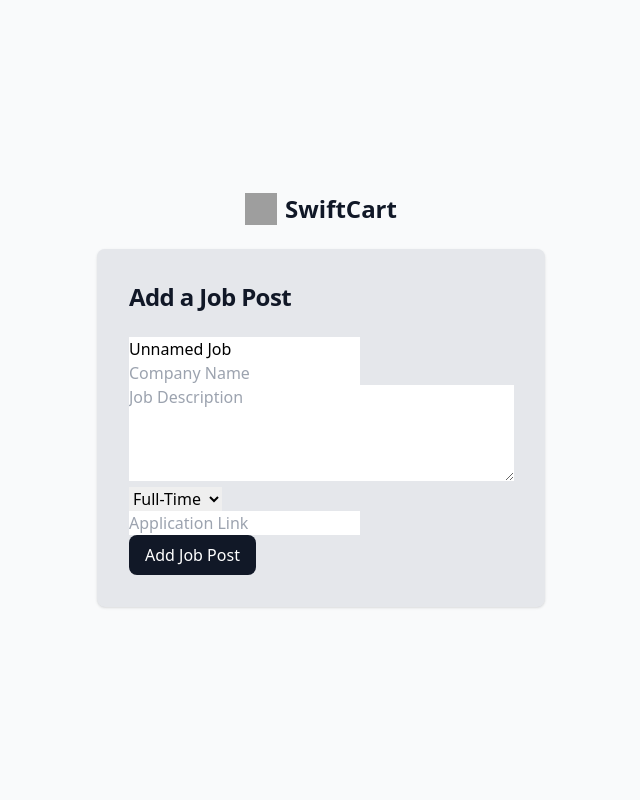
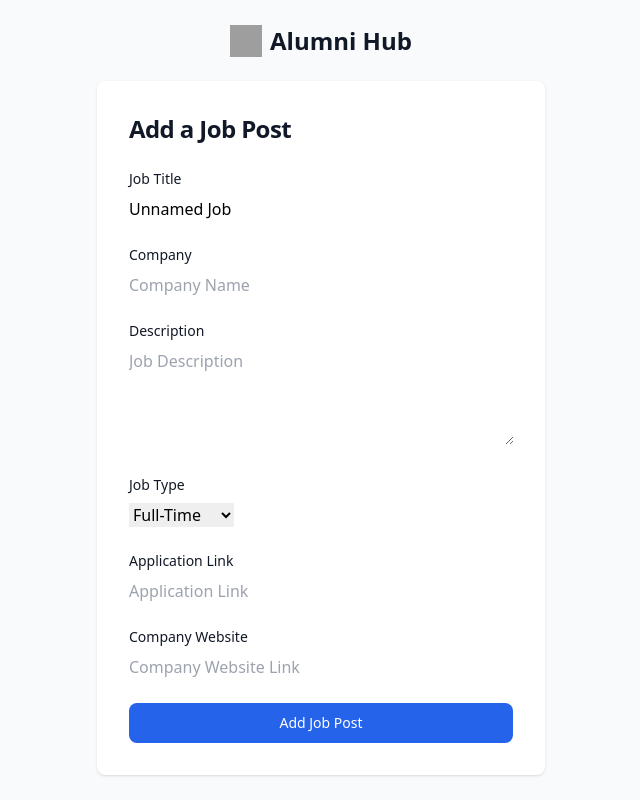
Before and after one commit to Akshaysonu916/alumni-hub, a Django app: page /add/ in a window 1280 px wide. Shown: the part 64-864 px from the top of the page, without its empty margins (319-959 px from the left). Run offline with Django 5.2, Linux system fonts and the light colour scheme; some libraries are stand-ins or nearby versions; grey boxes are pictures that could not be loaded.

Commit message:
third commit

```diff
--- a/myapp/admin.py
+++ b/myapp/admin.py
@@ -6,5 +6,4 @@
 admin.site.register(AlumniProfile)
 admin.site.register(StudentProfile)
 admin.site.register(JobPost)
-admin.site.register(Event)
-admin.site.register(ChatMessage)
+# admin.site.register(ChatMessage)
--- a/myapp/forms.py
+++ b/myapp/forms.py
@@ -1,7 +1,7 @@
 from django import forms
 from django.contrib.auth.forms import UserCreationForm
 from django.contrib.auth.models import User
-from .models import AlumniProfile, StudentProfile, JobPost, Event
+from .models import AlumniProfile, StudentProfile, JobPost
 
 # 1. User Registration Form (Common for Students & Alumni)
 class UserRegisterForm(UserCreationForm):
@@ -23,44 +23,18 @@
 #         model = StudentProfile
 #         fields = ['full_name', 'degree', 'academic_year', 'interests', 'contact_number']
 
-# 4. Job Posting Form (For Alumni)
-# class JobPostForm(forms.ModelForm):
-#     class Meta:
-#         model = JobPost
-#         fields = '__all__'
-#         widgets = {
-#             'job_name': forms.TextInput(attrs={
-#                 'class': 'form-control block w-full px-4 py-2 m-3 text-gray-900 bg-gray-50 border border-gray-300 rounded-lg focus:ring-blue-500 focus:border-blue-500',
-#                 'placeholder': 'Enter product name',
-#             }),
-#             'company': forms.TextInput(attrs={
-#                 'class': 'form-control block w-full px-4 py-2 m-3 text-gray-900 bg-gray-50 border border-gray-300 rounded-lg focus:ring-blue-500 focus:border-blue-500',
-#                 'placeholder': 'Enter company name',
-#             }),
-#             'description': forms.Textarea(attrs={
-#                 'class': 'form-control block w-full px-4 py-2 m-3 text-gray-900 bg-gray-50 border border-gray-300 rounded-lg focus:ring-blue-500 focus:border-blue-500',
-#                 'placeholder': 'Enter description',
-#                 'rows': 4,
-#             }),
-#             'job_type': forms.TextInput(attrs={
-#                 'class': 'form-control block w-full px-4 py-2 m-3 text-gray-900 bg-gray-50 border border-gray-300 rounded-lg focus:ring-blue-500 focus:border-blue-500',
-#                 'placeholder': 'Enter job_type',
-#             }),
-#             'application_link': forms.URLInput(attrs={
-#                 'class': 'form-control block w-full px-4 py-2 m-3 text-gray-900 bg-gray-50 border border-gray-300 rounded-lg focus:ring-blue-500 focus:border-blue-500',
-#             }),
-#         }
 
 class JobPostForm(forms.ModelForm):
     class Meta:
         model = JobPost
-        fields = ['job_name', 'company', 'description', 'job_type', 'application_link']
+        fields = ['job_name', 'company', 'description', 'job_type', 'application_link','company_website']
         widgets = {
             'job_name': forms.TextInput(attrs={'class': 'form-control', 'placeholder': 'Enter Job Title'}),
             'company': forms.TextInput(attrs={'class': 'form-control', 'placeholder': 'Company Name'}),
             'description': forms.Textarea(attrs={'class': 'form-control', 'rows': 4, 'placeholder': 'Job Description'}),
             'job_type': forms.Select(attrs={'class': 'form-select'}),
             'application_link': forms.URLInput(attrs={'class': 'form-control', 'placeholder': 'Application Link'}),
+            'company_website': forms.URLInput(attrs={'class': 'form-control', 'placeholder': 'Company Website Link'}),
         }
 
 
--- a/myapp/models.py
+++ b/myapp/models.py
@@ -1,7 +1,5 @@
 from django.contrib.auth.models import AbstractUser
 from django.db import models
-
-# Custom User Model with Role-based access
 from django.contrib.auth.models import AbstractUser
 from django.db import models
 
@@ -38,47 +36,27 @@
     def __str__(self):
         return f"{self.user.username} - {self.major}"
 
-# Job Post Model (Posted by Alumni)
-# class JobPost(models.Model):
-#     title = models.CharField(max_length=255)
-#     company = models.CharField(max_length=255)
-#     description = models.TextField()
-#     job_type = models.CharField(max_length=100, choices=[("FT", "Full-Time"), ("PT", "Part-Time")])
-#     application_link = models.URLField()
-#     location = models.CharField(max_length=255)  # Ensure this field exists
-
 class JobPost(models.Model):
     job_name = models.CharField(max_length=100,default="Unnamed Job")
     company = models.CharField(max_length=255)
     description = models.TextField(blank=True)  # Changed to TextField
     job_type = models.CharField(
         max_length=100,
-        choices=[("FT", "Full-Time"), ("PT", "Part-Time")],
+        choices=[("FT", "Full-Time"), ("PT", "Part-Time"),("IS", "Intern-Ship")],
         default=4  # Added default value
     )
     application_link = models.URLField(blank=True, null=True)  # Allowing blank values
+    company_website = models.URLField(blank=True, null=True)  # New field for company site link
 
     def __str__(self):
         return self.job_name
 
+# Chat Model (Between Alumni & Students)
+# class ChatMessage(models.Model):
+#     sender = models.ForeignKey(User, on_delete=models.CASCADE, related_name='sent_messages')
+#     receiver = models.ForeignKey(User, on_delete=models.CASCADE, related_name='received_messages')
+#     message = models.TextField()
+#     timestamp = models.DateTimeField(auto_now_add=True)
 
-# Events Model (Managed by Admin)
-class Event(models.Model):
-    title = models.CharField(max_length=255)
-    description = models.TextField()
-    event_date = models.DateTimeField()
-    created_by = models.ForeignKey(User, on_delete=models.CASCADE, related_name='events', limit_choices_to={'role': 'admin'})
-    created_at = models.DateTimeField(auto_now_add=True)
-
-    def __str__(self):
-        return self.title
-
-# Chat Model (Between Alumni & Students)
-class ChatMessage(models.Model):
-    sender = models.ForeignKey(User, on_delete=models.CASCADE, related_name='sent_messages')
-    receiver = models.ForeignKey(User, on_delete=models.CASCADE, related_name='received_messages')
-    message = models.TextField()
-    timestamp = models.DateTimeField(auto_now_add=True)
-
-    def __str__(self):
-        return f"Message from {self.sender.username} to {self.receiver.username}"
+#     def __str__(self):
+#         return f"Message from {self.sender.username} to {self.receiver.username}"
--- a/myapp/views.py
+++ b/myapp/views.py
@@ -66,7 +66,7 @@
         if user:
             login(request, user)
             if user.is_superuser:
-                return redirect('products')
+                return redirect('jobpost_list')
             else:
                 return redirect('home')
 
--- a/templates/addjobs.html
+++ b/templates/addjobs.html
@@ -5,55 +5,68 @@
     <div class="flex flex-col items-center justify-center px-6 py-8 mx-auto md:h-screen lg:py-0">
         <!-- Logo and Heading -->
         <a href="#" class="flex items-center mb-6 text-2xl font-semibold text-gray-900 dark:text-white">
-            <img class="w-8 h-8 mr-2" src="https://t3.ftcdn.net/jpg/03/14/85/06/360_F_314850659_2aQLerz30kWj78tqpaGSbzYD6sAUmuDf.jpg" alt="logo">
-            SwiftCart
+            <img class="w-8 h-8 mr-2" src="https://encrypted-tbn0.gstatic.com/images?q=tbn:ANd9GcR6Wxo3iWcQN14Me9G9DkT4dSHTUvrpSCCp8g&s" alt="logo">
+            Alumni Hub
         </a>
         <!-- Form Container -->
-        <div class="w-full bg-gray-200 rounded-lg shadow md:mt-0 sm:max-w-md xl:p-0">
+        <div class="w-full bg-white rounded-lg shadow md:mt-0 sm:max-w-md xl:p-0 dark:bg-gray-800">
             <div class="p-6 space-y-4 md:space-y-6 sm:p-8">
                 <h1 class="text-xl font-bold leading-tight tracking-tight text-gray-900 md:text-2xl dark:text-white">
                     Add a Job Post
                 </h1>
                 <!-- Job Post Form -->
-                <form method="POST">
+                <form method="POST" class="space-y-4 md:space-y-6">
                     {% csrf_token %}
                     <!-- Job Name Field -->
-                    <div class="form-group">
+                    <div>
+                        <label for="job_name" class="block mb-2 text-sm font-medium text-gray-900 dark:text-white">Job Title</label>
                         {{ form.job_name }}
                         {% if form.job_name.errors %}
                             <p class="text-sm text-red-500">{{ form.job_name.errors }}</p>
                         {% endif %}
                     </div>
                     <!-- Company Field -->
-                    <div class="form-group">
+                    <div>
+                        <label for="company" class="block mb-2 text-sm font-medium text-gray-900 dark:text-white">Company</label>
                         {{ form.company }}
                         {% if form.company.errors %}
                             <p class="text-sm text-red-500">{{ form.company.errors }}</p>
                         {% endif %}
                     </div>
                     <!-- Description Field -->
-                    <div class="form-group">
+                    <div>
+                        <label for="description" class="block mb-2 text-sm font-medium text-gray-900 dark:text-white">Description</label>
                         {{ form.description }}
                         {% if form.description.errors %}
                             <p class="text-sm text-red-500">{{ form.description.errors }}</p>
                         {% endif %}
                     </div>
                     <!-- Job Type Field -->
-                    <div class="form-group">
+                    <div>
+                        <label for="job_type" class="block mb-2 text-sm font-medium text-gray-900 dark:text-white">Job Type</label>
                         {{ form.job_type }}
                         {% if form.job_type.errors %}
                             <p class="text-sm text-red-500">{{ form.job_type.errors }}</p>
                         {% endif %}
                     </div>
                     <!-- Application Link Field -->
-                    <div class="form-group">
+                    <div>
+                        <label for="application_link" class="block mb-2 text-sm font-medium text-gray-900 dark:text-white">Application Link</label>
                         {{ form.application_link }}
                         {% if form.application_link.errors %}
                             <p class="text-sm text-red-500">{{ form.application_link.errors }}</p>
                         {% endif %}
                     </div>
+                    <!-- Company Website Field -->
+                    <div>
+                        <label for="company_website" class="block mb-2 text-sm font-medium text-gray-900 dark:text-white">Company Website</label>
+                        {{ form.company_website }}
+                        {% if form.company_website.errors %}
+                            <p class="text-sm text-red-500">{{ form.company_website.errors }}</p>
+                        {% endif %}
+                    </div>
                     <!-- Submit Button -->
-                    <button type="submit" class="btn bg-gray-900 text-white py-2 px-4 rounded-lg">
+                    <button type="submit" class="w-full text-white bg-blue-600 hover:bg-blue-700 focus:ring-4 focus:outline-none focus:ring-blue-300 font-medium rounded-lg text-sm px-5 py-2.5 text-center dark:bg-blue-600 dark:hover:bg-blue-700 dark:focus:ring-blue-800">
                         Add Job Post
                     </button>
                 </form>
--- a/templates/home.html
+++ b/templates/home.html
@@ -3,7 +3,7 @@
 <head>
     <meta charset="UTF-8">
     <meta name="viewport" content="width=device-width, initial-scale=1.0">
-    <title>SwiftCart</title>
+    <title>Alumni Hub</title>
     <script src="https://cdn.tailwindcss.com"></script>
 
 
@@ -14,8 +14,8 @@
     <div class="relative flex items-center justify-center h-screen overflow-hidden">
         <div class="relative z-30 p-5 text-2xl text-white bg-opacity-50 rounded-xl">
                 <button class="px-4 py-2  border font-bold border-blue-500 b text-white rounded-lg hover:bg-white hover:text-black hover:animate-pulse">
-                    <a href="">
-                        Shop Now
+                    <a href="{% url "jobpost_list" %}">
+                        Check
                     </a>
                 </button>
             </div>
@@ -26,7 +26,7 @@
             class="absolute z-10 w-auto min-w-full min-h-full max-w-none"
         >
             <source
-            src="https://v.ftcdn.net/06/60/65/07/700_F_660650712_v1WqYoS1OEVce2RG98pQG9KV0hsCSgPq_ST.mp4"
+            src=""
             type="video/mp4"
             />
             Your browser does not support the video tag.
```
Also changed, not shown: templates/jobpost_list.html (+24 -8 lines), db.sqlite3, myapp/migrations/0004_remove_event_created_by_jobpost_company_website_and_more.py (added).
